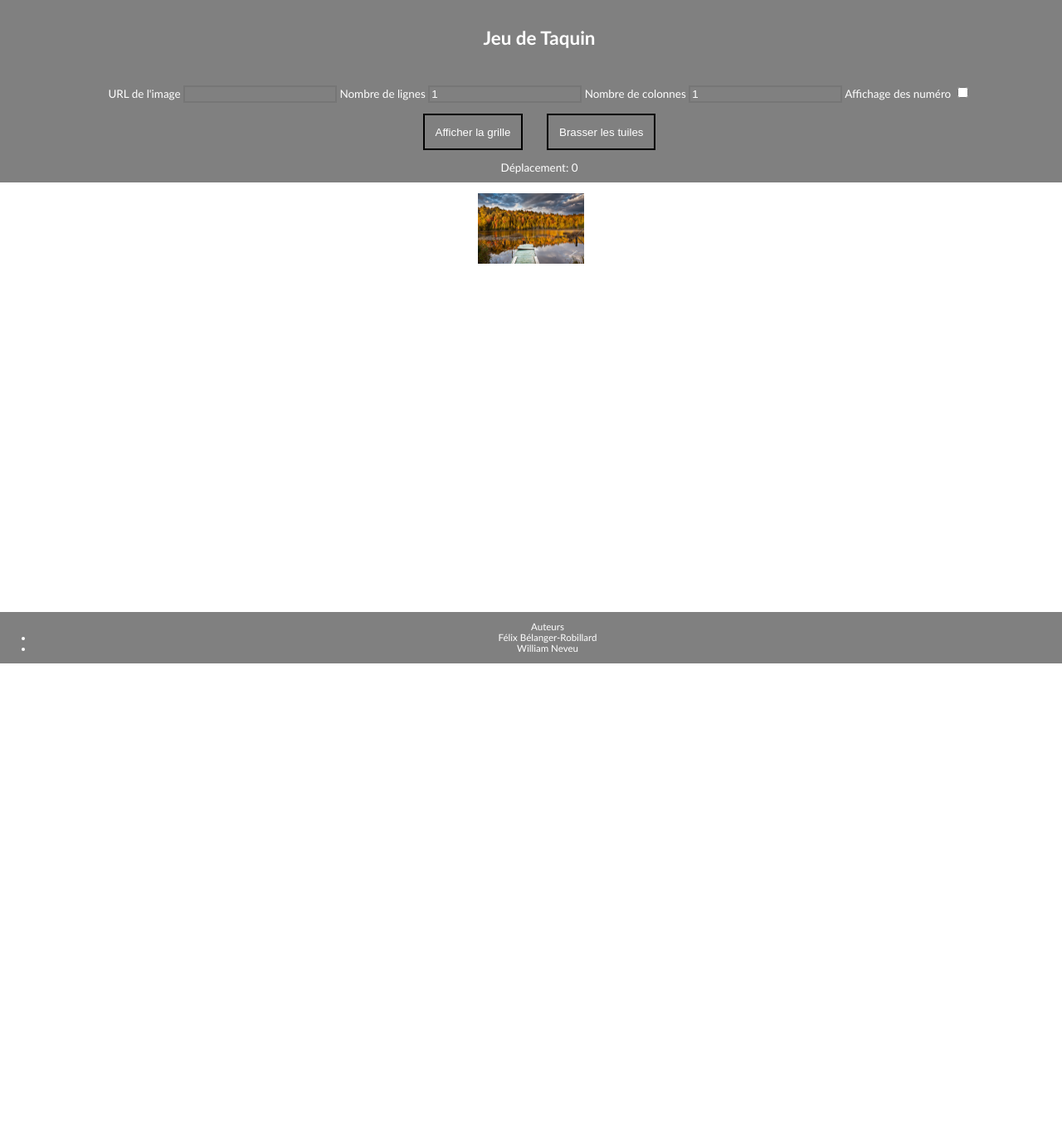
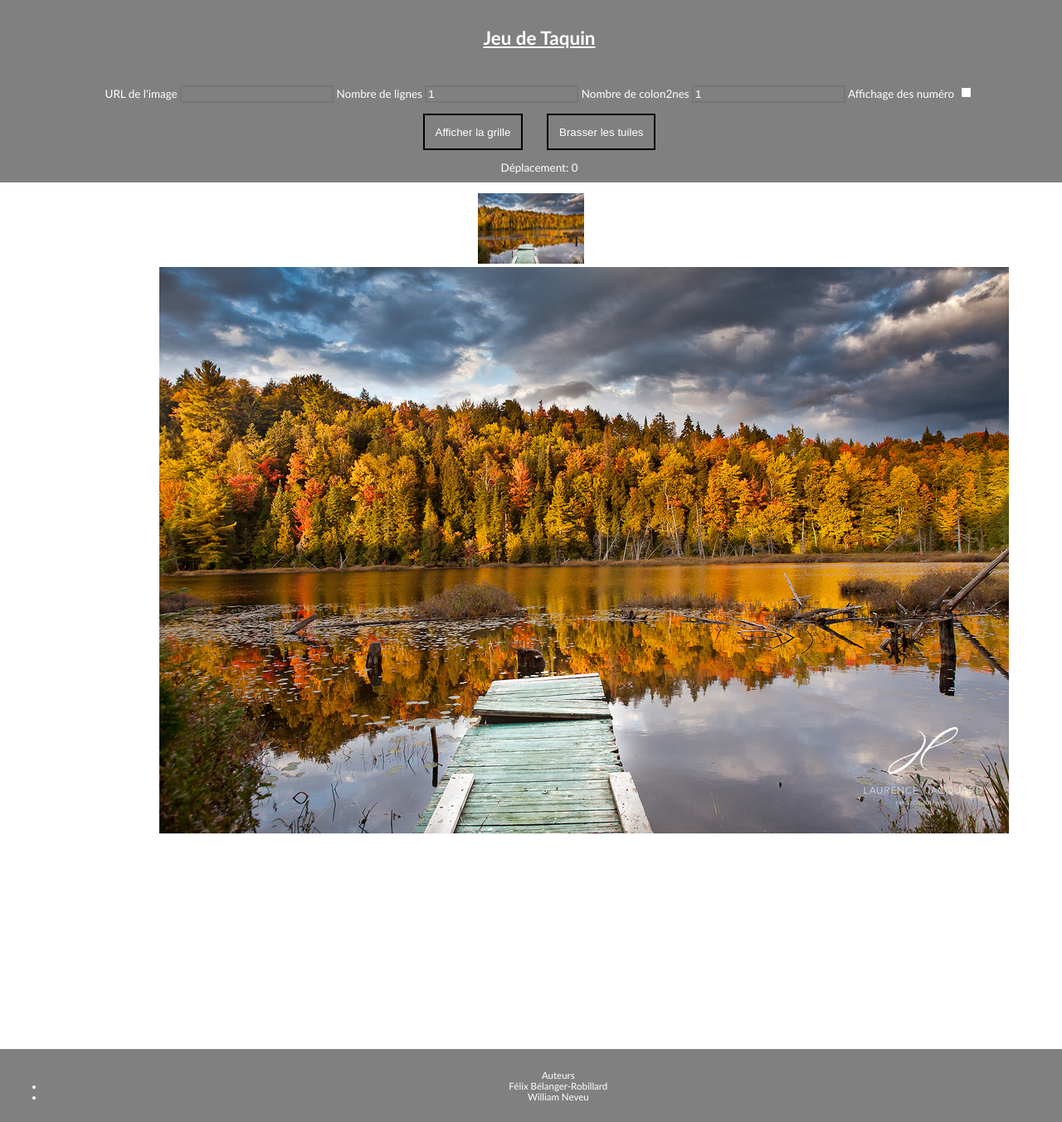
Before and after one commit to mousse-tache/ift3225, a PHP site: page / in a window 1280 px wide. Shown: the whole page at 83% size. Before the commit the page ends 800 px from the top, so only its background shows below. Run offline with PHP 8.4, Linux system fonts and the light colour scheme.

Commit message:
something something

```diff
--- a/tp2/index.html
+++ b/tp2/index.html
@@ -15,7 +15,7 @@
     <body>
 
     <header>
-        <h3>Jeu de Taquin</h3>
+        <h3><a href="index.html">Jeu de Taquin</a></h3>
     </header>
 
     <div class='gamewrapper'>
@@ -24,7 +24,7 @@
             <input type="url" id="url">
             <label>Nombre de lignes</label>
             <input type="number" id="rows" min="1" value="1">
-            <label>Nombre de colonnes</label>
+            <label>Nombre de colon2nes</label>
             <input type="number" id="columns" min="1" value="1">
             <label>Affichage des numéro</label>
             <input type="checkbox" id="affichernuméro"></br>
@@ -39,7 +39,7 @@
 
         <img src="public/images/paysage.jpeg" id="thumbnail" class="thumbnail"\>
         <div id="tablewrapper">
-
+            <img src="public/images/paysage.jpeg" class="thumbnail"\>
         </div>
     </div>
 
--- a/tp2/public/css/style.css
+++ b/tp2/public/css/style.css
@@ -49,7 +49,7 @@ nav > ul a:hover {
 
 main > div {width:90%; margin:auto;}
 
-header, footer, form {
+header, footer, form, header a {
 	color:white;
 	width: 100%;
 	text-align: center;
@@ -59,9 +59,9 @@ header, footer, form {
 }
 
 footer {
-		position:fixed;
-		bottom:0;
-		padding:0;
+		margin-top:20%;
+		margin-bottom:0;
+		padding:1%;
 		font-size: 60%;
 
 }
@@ -97,7 +97,7 @@ input {
 	background-color:grey;
 }
 
-table {width:70%;
+table {width:100%;
 margin: auto;}
 td {
 	display: inline-block;
@@ -106,3 +106,8 @@ td {
 
 
 }
+
+#tablewrapper {
+	width:70%;
+	margin: auto;
+}
```
Also changed, not shown: tp2/public/js/form.js (line endings or trailing spaces).
